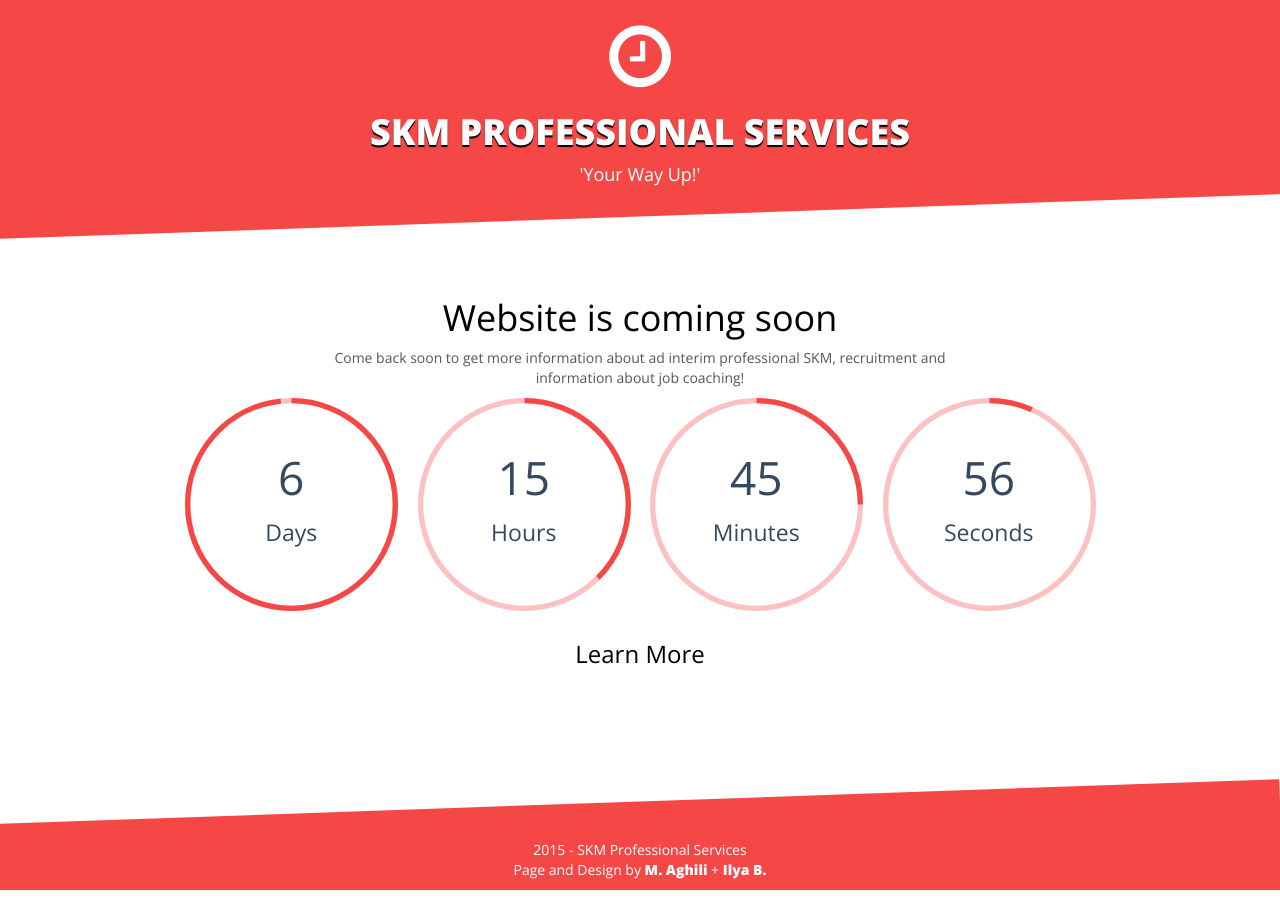
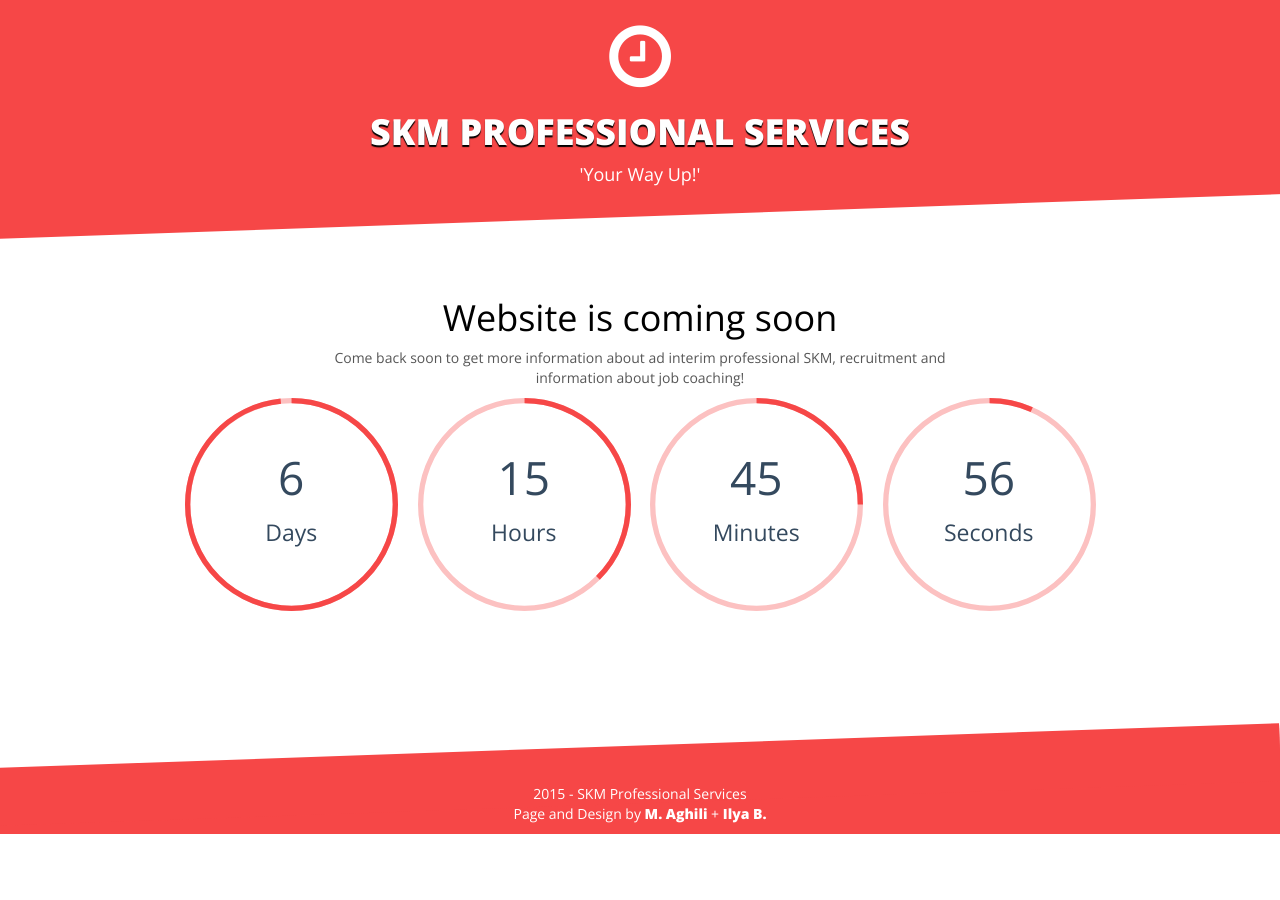
Before and after one commit to skmprofessionals/skmprofessionals.github.io, a Jekyll site: the page built from index.md, in a window 1280 px wide. Built offline with Jekyll 4.4.1, drawn with Linux system fonts in a browser that asks for light colours; nearby versions of some CDN libraries.

Commit message:
Remove learn more
Removing useless learn more header

```diff
--- a/_layouts/home.html
+++ b/_layouts/home.html
@@ -56,7 +56,6 @@
 
             <div class="row">
                 <div class="col-sm-12">
-                    <h3>{{ site.data.messages.locales[site.locale].Learn_More }}</h3>
                     <!-- not supported in Jekyll:
                     <div class="input-group">
                         <input type="text" class="form-control" placeholder="Email">
```
